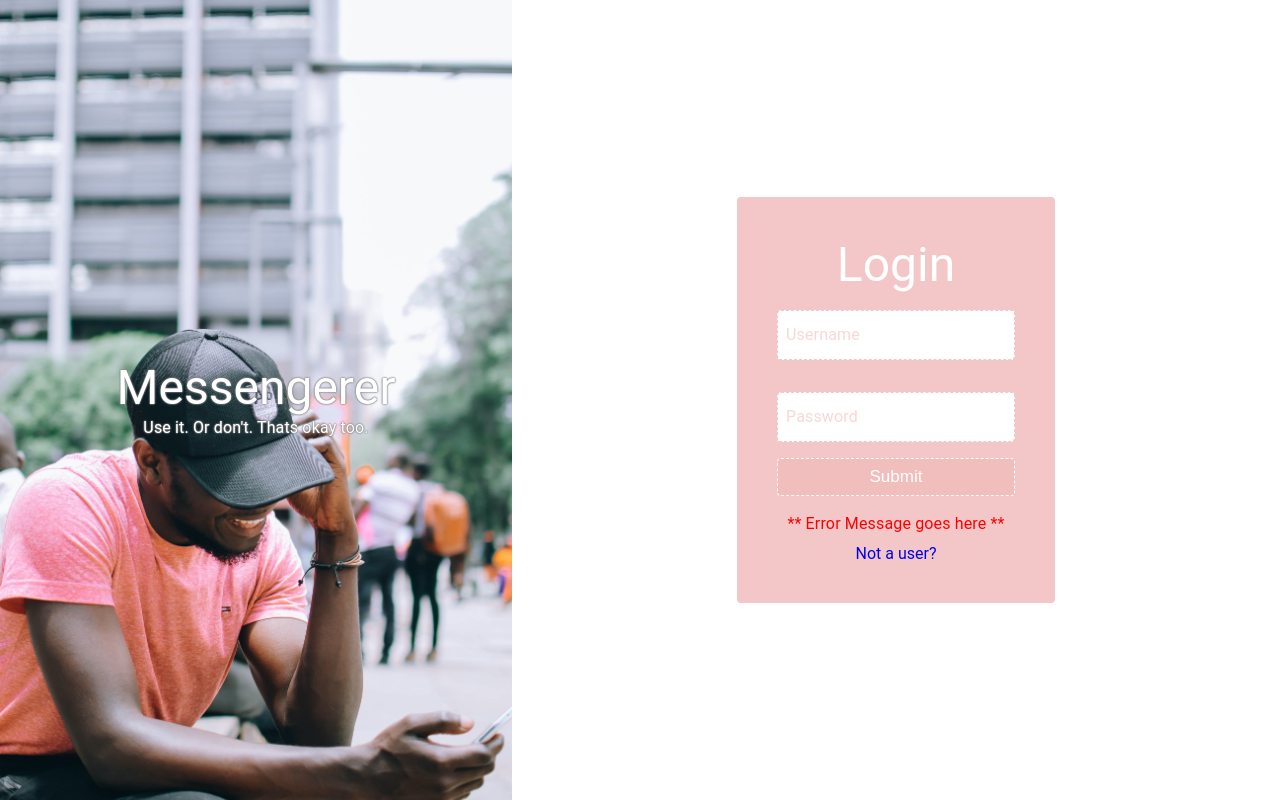
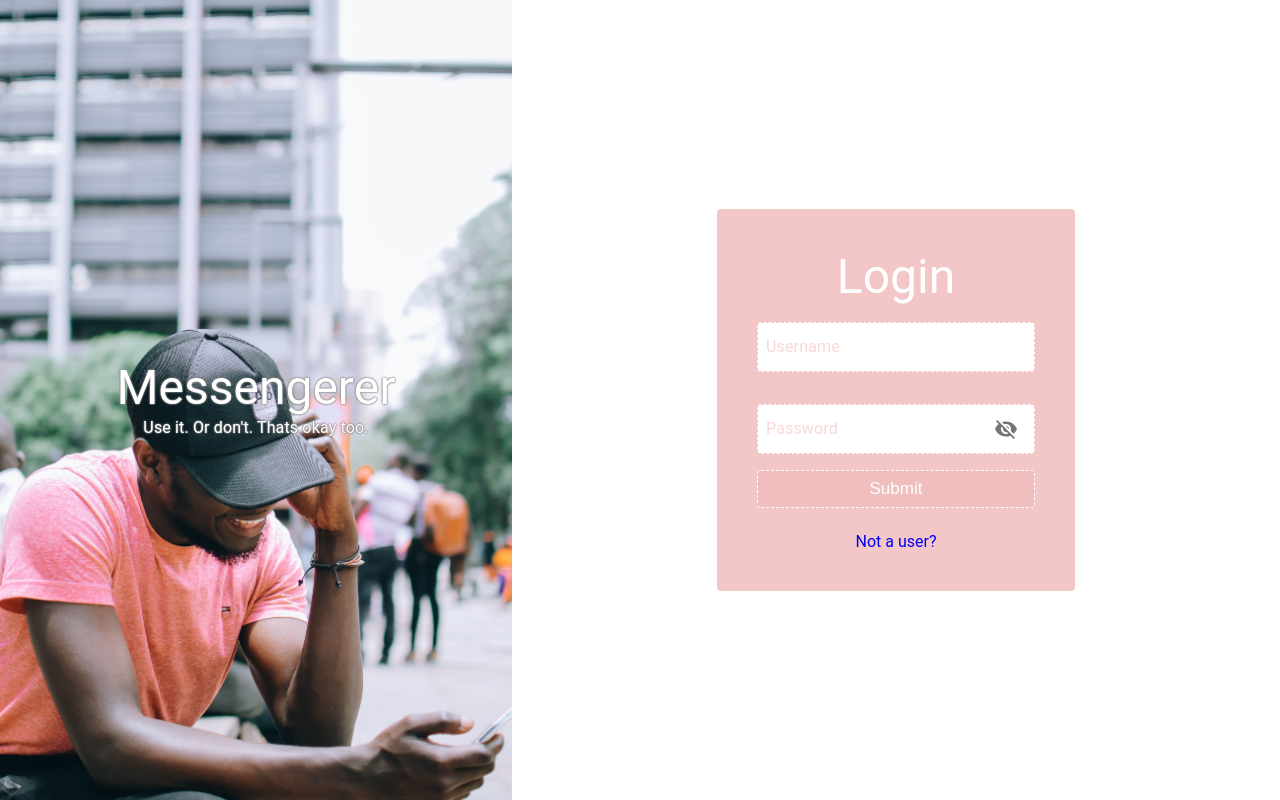
Before and after one commit to seddboi/Messengerer, a React (Vite) app: page /login in a window 1280 px wide. Built offline with nearby package versions, Linux system fonts and the light colour scheme.

Commit message:
added password visibility toggle and teste redux sampling

```diff
--- a/package.json
+++ b/package.json
@@ -13,9 +13,12 @@
     "@emotion/styled": "^11.10.6",
     "@mui/icons-material": "^5.11.11",
     "@mui/material": "^5.11.12",
+    "@redux-devtools/extension": "^3.2.5",
+    "@reduxjs/toolkit": "^1.9.3",
     "@tanstack/router": "^0.0.1-beta.83",
     "react": "^18.2.0",
     "react-dom": "^18.2.0",
+    "react-redux": "^8.0.5",
     "react-router-dom": "^6.8.2"
   },
   "devDependencies": {
--- a/src/main.jsx
+++ b/src/main.jsx
@@ -1,10 +1,14 @@
 import React from 'react';
 import ReactDOM from 'react-dom/client';
 import App from './App';
+import store from './redux/store';
+import { Provider } from 'react-redux';
 import './index.css';
 
 ReactDOM.createRoot(document.getElementById('root')).render(
 	<React.StrictMode>
-		<App />
+		<Provider store={store}>
+			<App />
+		</Provider>
 	</React.StrictMode>
 );
--- a/src/pages/Login.jsx
+++ b/src/pages/Login.jsx
@@ -1,9 +1,26 @@
-import React from 'react';
+import React, { useState } from 'react';
 
-import { Box, Typography, InputBase, ButtonBase } from '@mui/material';
+import { Box, Typography, InputBase, ButtonBase, InputAdornment, IconButton } from '@mui/material';
 import { Link } from 'react-router-dom';
 
+import { Visibility, VisibilityOff } from '@mui/icons-material';
+
+import { useSelector, useDispatch } from 'react-redux';
+import { updateUsername, updatePassword } from '../redux/formState';
+
 export function Login() {
+	// const dispatch = useDispatch();
+	// const username = useSelector((state) => state.formInfoState.username);
+	// const password = useSelector((state) => state.formInfoState.password);
+
+	const [username, setUsername] = useState('');
+	const [password, setPassword] = useState('');
+	const [showPassword, setShowPassword] = useState(false);
+
+	const handleShowPassword = () => {
+		setShowPassword(!showPassword);
+	};
+
 	return (
 		<Box sx={{ display: 'flex', flexDirection: { xs: 'column', sm: 'column', md: 'row' }, height: '100vh', minHeight: '600px' }}>
 			<Box
@@ -55,6 +72,7 @@ export function Login() {
 					</Typography>
 					<InputBase
 						placeholder="Username"
+						onChange={(e) => setUsername(e.target.value)}
 						sx={{
 							backgroundColor: 'white',
 							color: '#eca3a3',
@@ -67,6 +85,20 @@ export function Login() {
 					/>
 					<InputBase
 						placeholder="Password"
+						type={showPassword ? 'text' : 'password'}
+						onChange={(e) => setPassword(e.target.value)}
+						endAdornment={
+							<InputAdornment>
+								<IconButton
+									aria-label="toggle password visibility"
+									onClick={() => {
+										handleShowPassword();
+									}}
+								>
+									{showPassword ? <Visibility /> : <VisibilityOff />}
+								</IconButton>
+							</InputAdornment>
+						}
 						sx={{
 							backgroundColor: 'white',
 							color: '#eca3a3',
@@ -78,6 +110,10 @@ export function Login() {
 						}}
 					/>
 					<ButtonBase
+						// onClick={() => {
+						// 	dispatch(updateUsername(loginUsername));
+						// 	dispatch(updatePassword(loginPassword));
+						// }}
 						sx={{
 							color: 'white',
 							backgroundColor: '#f1bebe',
@@ -90,7 +126,7 @@ export function Login() {
 						Submit
 					</ButtonBase>
 					{/* make this a conditional that checks for already used username and/or email prior to signup */}
-					<Typography sx={{ color: 'red', mt: 2, mb: 1 }}>** Error Message goes here **</Typography>
+					<Typography sx={{ color: 'red', mt: 2, mb: 1 }}>{username}</Typography>
 					<Link id="remove-link-effect" to="/signup">
 						Not a user?
 					</Link>
--- /dev/null
+++ b/src/redux/formState.js
@@ -0,0 +1,25 @@
+import { createSlice } from '@reduxjs/toolkit';
+
+export const formInfoSlice = createSlice({
+	name: 'formInfoState',
+	initialState: {
+		username: '',
+		password: '',
+		email: '',
+	},
+	reducers: {
+		updateUsername: (state, action) => {
+			state.username = action.payload;
+		},
+		updatePassword: (state, action) => {
+			state.password = action.payload;
+		},
+		updateEmail: (state, action) => {
+			state.email = action.payload;
+		},
+	},
+});
+
+export const { updateUsername, updatePassword, updateEmail } = formInfoSlice.actions;
+
+export default formInfoSlice.reducer;
--- /dev/null
+++ b/src/redux/store.js
@@ -0,0 +1,8 @@
+import { configureStore } from '@reduxjs/toolkit';
+import formInfoReducer from './formState';
+
+export default configureStore({
+	reducer: {
+		formInfoState: formInfoReducer,
+	},
+});
```
Also changed, not shown: 1 other file (tests, documents, lock files or other folders).
